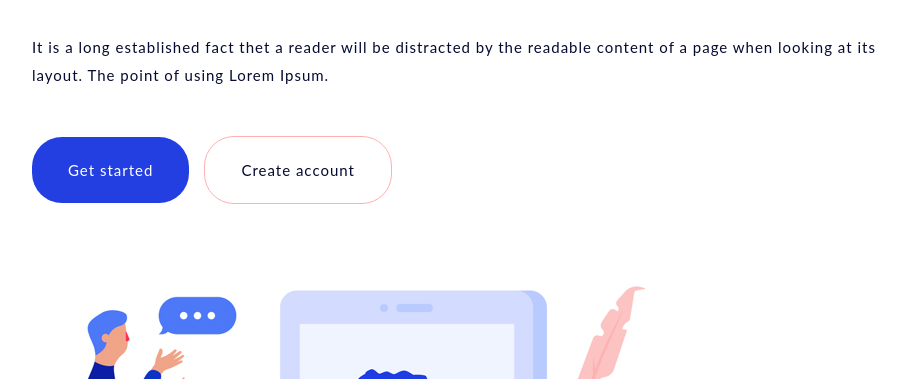
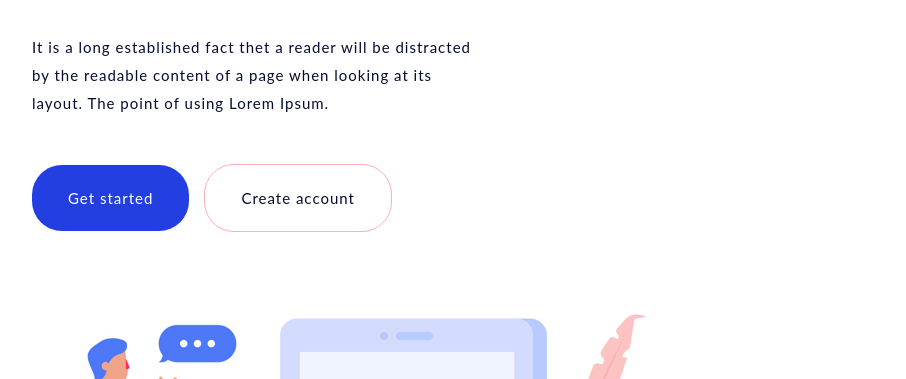
Before and after one commit to TimofeevMaksim/task8, a plain HTML site: page index.html in a window 1280 px wide. Shown: the part 421-800 px from the top of the page, without its empty margins (208-1114 px from the left). Drawn offline with Linux system fonts and the light colour scheme.

Commit message:
Update and rename Mix.html to index.html

```diff
--- a/Mix.html
+++ b/index.html
@@ -14,8 +14,8 @@
         <h1 class="logo">Mix</h1>
         <h1 class="main_title">The world's first learning solution for everyone</h1>
 
-        <p class="text">It is a long established fact thet a reader will be distracted by the readable content of a page
-            when looking at its layout. The point of using Lorem Ipsum.
+        <p class="text">It is a long established fact thet a reader will be distracted <br> by the readable content of a page
+            when looking at its <br> layout. The point of using Lorem Ipsum.
         </p>
 
         <button class="article_button">
```
